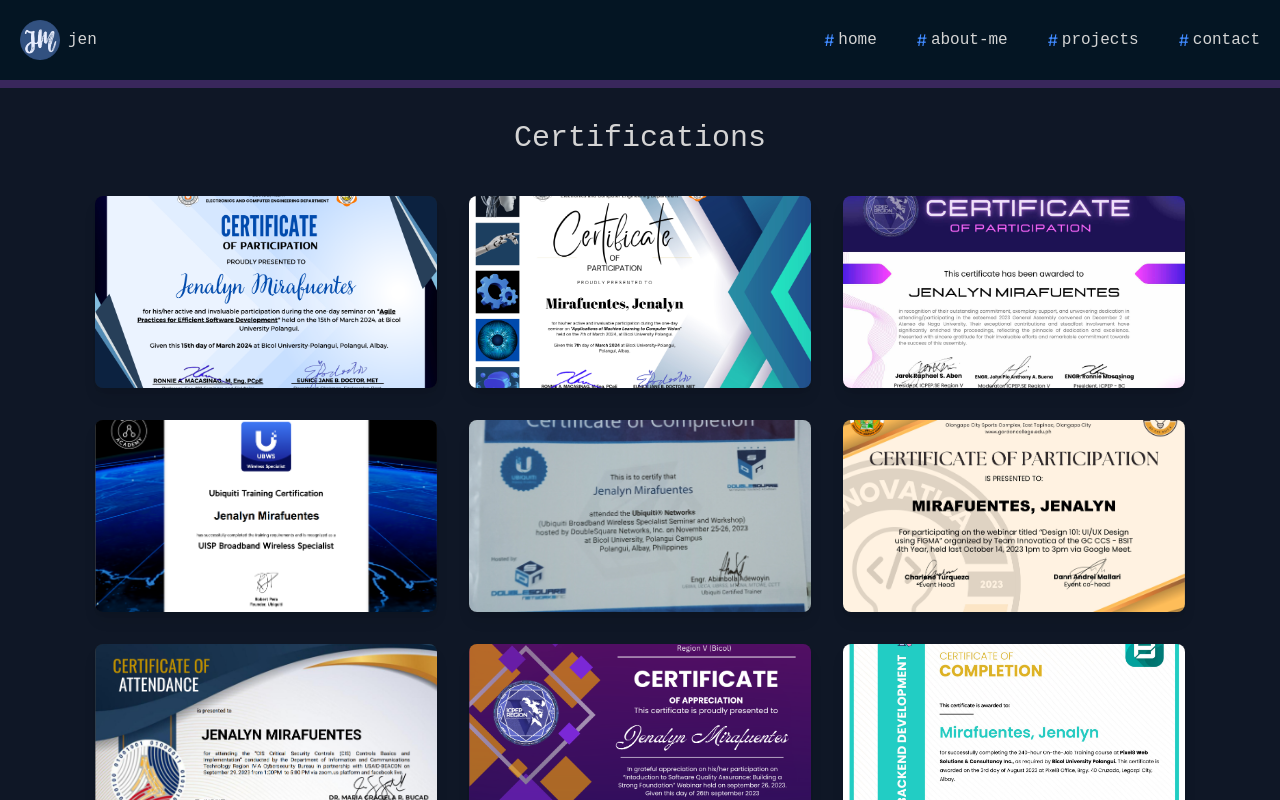
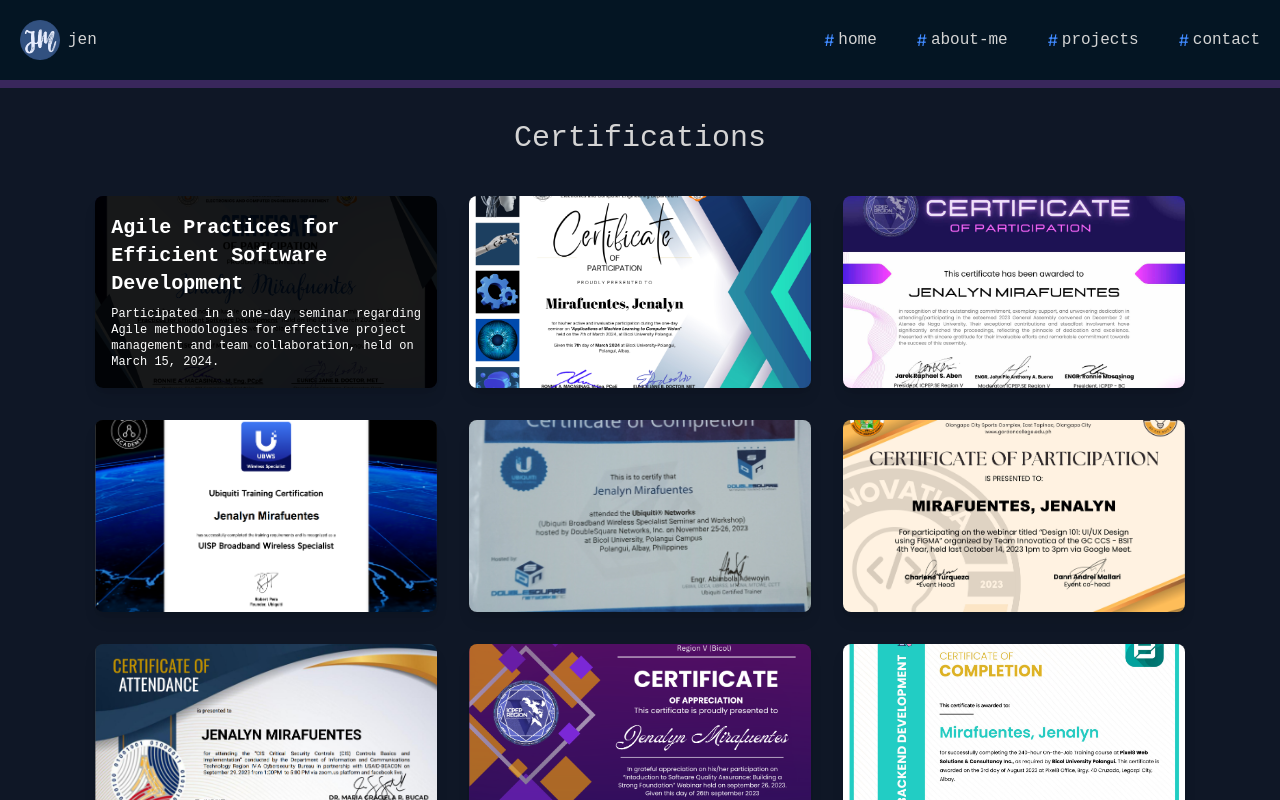
Before and after one commit to mirafuentesjenalyn/react-portfolio-jen, a React (Vite) app: page /certificates in a window 1280 px wide. Both pictures are taken after a click on the element 266 px from the left and 292 px from the top of the page. Shown: the top 800 px of the page. Built offline with nearby package versions, Linux system fonts and the light colour scheme.

Commit message:
fix certificate

```diff
--- a/src/components/Certificates.jsx
+++ b/src/components/Certificates.jsx
@@ -1,19 +1,26 @@
-import React from 'react';
+import React, { useState, useCallback } from 'react';
 import { motion } from 'framer-motion';
 import { CERTIFICATES } from '../constants';
 
 const Certificates = () => {
-  // Animation for images (zoom out on hover)
   const imageAnimation = {
     initial: { scale: 1, y: 0 },
     hover: { scale: 0.9, y: -10, transition: { type: "spring", stiffness: 300, damping: 10 } },
   };
 
-  // Fade-in animation for the title and description
   const fadeInAnimation = {
-    hidden: { opacity: 0, y: 20 }, // Start hidden and slightly down
-    visible: { opacity: 1, y: 0, transition: { duration: 0.3 } }, // Fully visible and in place
+    hidden: { opacity: 0, y: 20 },
+    visible: { opacity: 1, y: 0, transition: { duration: 0.3 } },
   };
+
+  const [visibleIndex, setVisibleIndex] = useState(null);
+
+  const handleToggleClick = useCallback(
+    (index) => {
+      setVisibleIndex((current) => (current === index ? null : index));
+    },
+    []
+  );
 
   return (
     <section className="py-10 bg-[#0f1726] min-h-screen flex flex-col items-center text-neutral-300 w-full">
@@ -23,8 +30,9 @@ const Certificates = () => {
           <motion.div
             key={index}
             id={`cert-${index}`}
-            className="relative bg-[#1f1f1f] rounded-lg overflow-hidden shadow-lg cursor-pointer" // Add cursor-pointer class
-            whileHover={{ scale: 1.05 }} // Optional: Slightly scale up the entire card on hover
+            className="relative bg-[#1f1f1f] rounded-lg overflow-hidden shadow-lg cursor-pointer"
+            onClick={() => handleToggleClick(index)} // For mobile and desktop click
+            whileHover={{ scale: 1.05 }} // For desktop hover effect
           >
             <motion.img
               src={cert.image}
@@ -34,13 +42,13 @@ const Certificates = () => {
               whileHover="hover"
               variants={imageAnimation}
               onError={(e) => {
-                e.target.src = 'path/to/placeholder-image.png'; // Adjust the placeholder path as necessary
+                e.target.src = 'path/to/placeholder-image.png';
               }}
             />
             <motion.div
-              className="absolute inset-0 flex flex-col items-center justify-center bg-black bg-opacity-95 text-white p-4"
+              className="absolute inset-0 flex flex-col items-center justify-center bg-black bg-opacity-90 text-white p-4"
               initial="hidden"
-              whileHover="visible"
+              animate={visibleIndex === index ? "visible" : "hidden"}
               variants={fadeInAnimation}
             >
               <motion.h3
```
Also changed, not shown: vercel.json (added), 1 other file (tests, documents, lock files or other folders).
